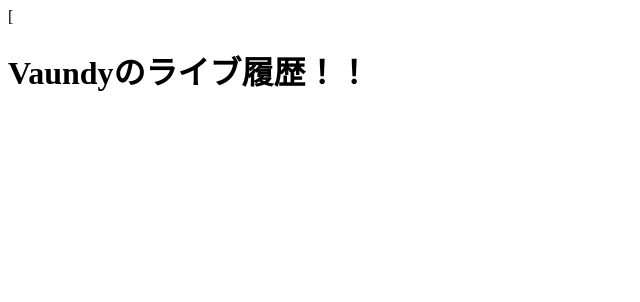
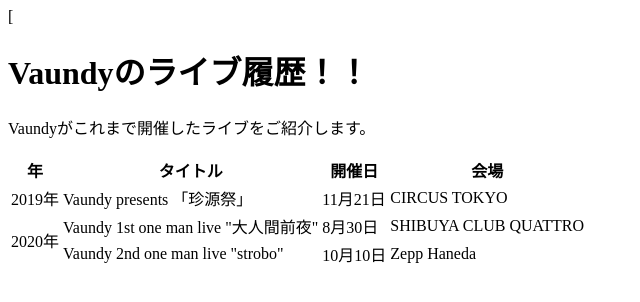
Before and after one commit to 1f10250050/team-project, a plain HTML site: page history.html in a window 1280 px wide. Shown: the whole page, without its empty margins (0-640 px from the left). Drawn offline with Linux system fonts and the light colour scheme.

Commit message:
table要素内を途中まで作成

```diff
--- a/history.html
+++ b/history.html
@@ -6,8 +6,31 @@
     </head>
     <body>
         <h1>Vaundyのライブ履歴！！</h1>
+        <p>Vaundyがこれまで開催したライブをご紹介します。</p>
         <table>
-
+            <tr>
+                <th>年</th>
+                <th>タイトル</th>
+                <th>開催日</th>
+                <th>会場</th>
+            </tr>
+            <tr>
+                <td>2019年</td>
+                <td>Vaundy presents 「珍源祭」</td>
+                <td>11月21日</td>
+                <td>CIRCUS TOKYO</td>
+            </tr>
+            <tr>
+                <td rowspan="2">2020年</td>
+                <td>Vaundy 1st one man live "大人間前夜"</td>
+                <td>8月30日</td>
+                <td>SHIBUYA CLUB QUATTRO</td>
+            </tr>
+            <tr>
+                <td>Vaundy 2nd one man live "strobo"</td>
+                <td>10月10日</td>
+                <td>Zepp Haneda</td>
+            </tr>
         </table>
     </body>
 </html>
```
